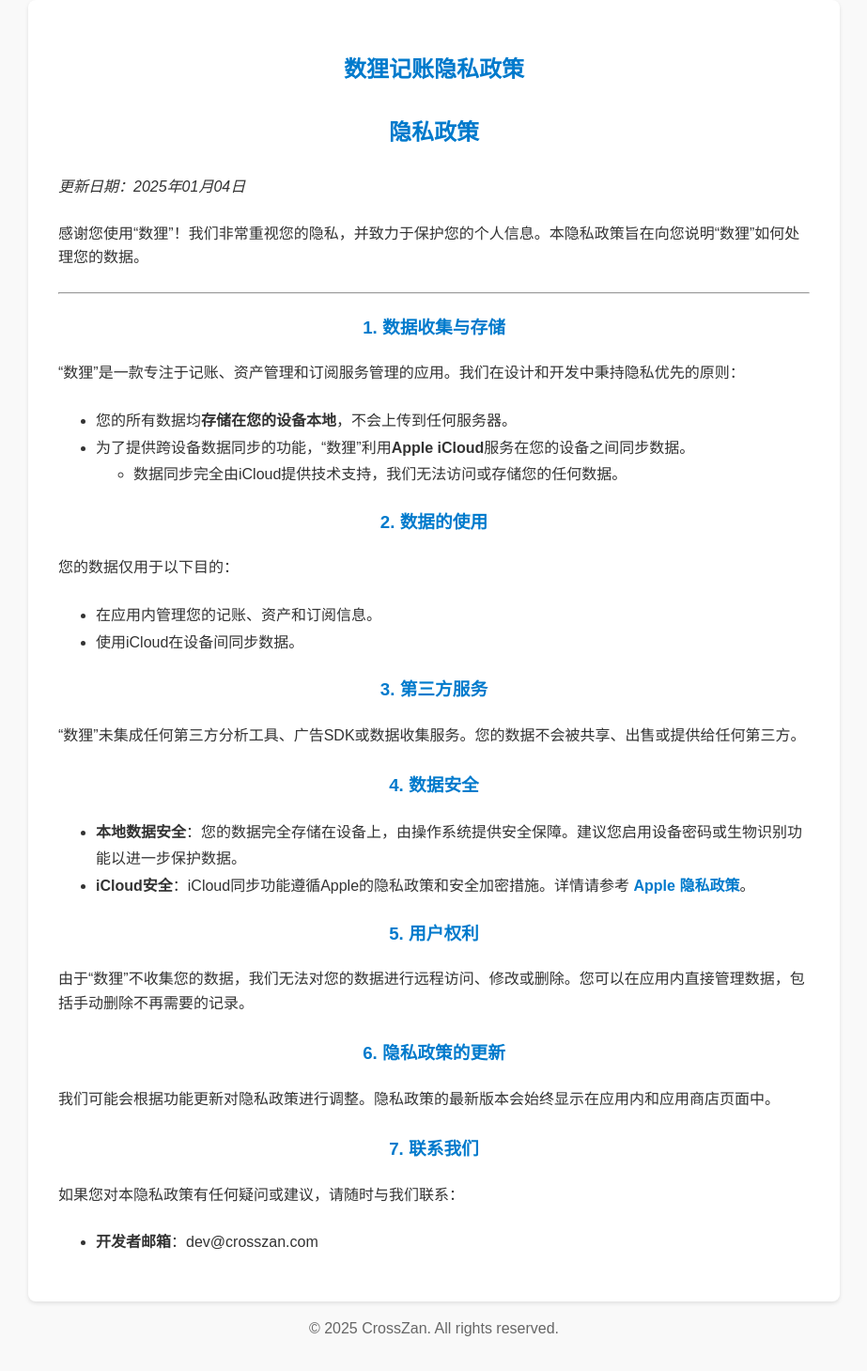
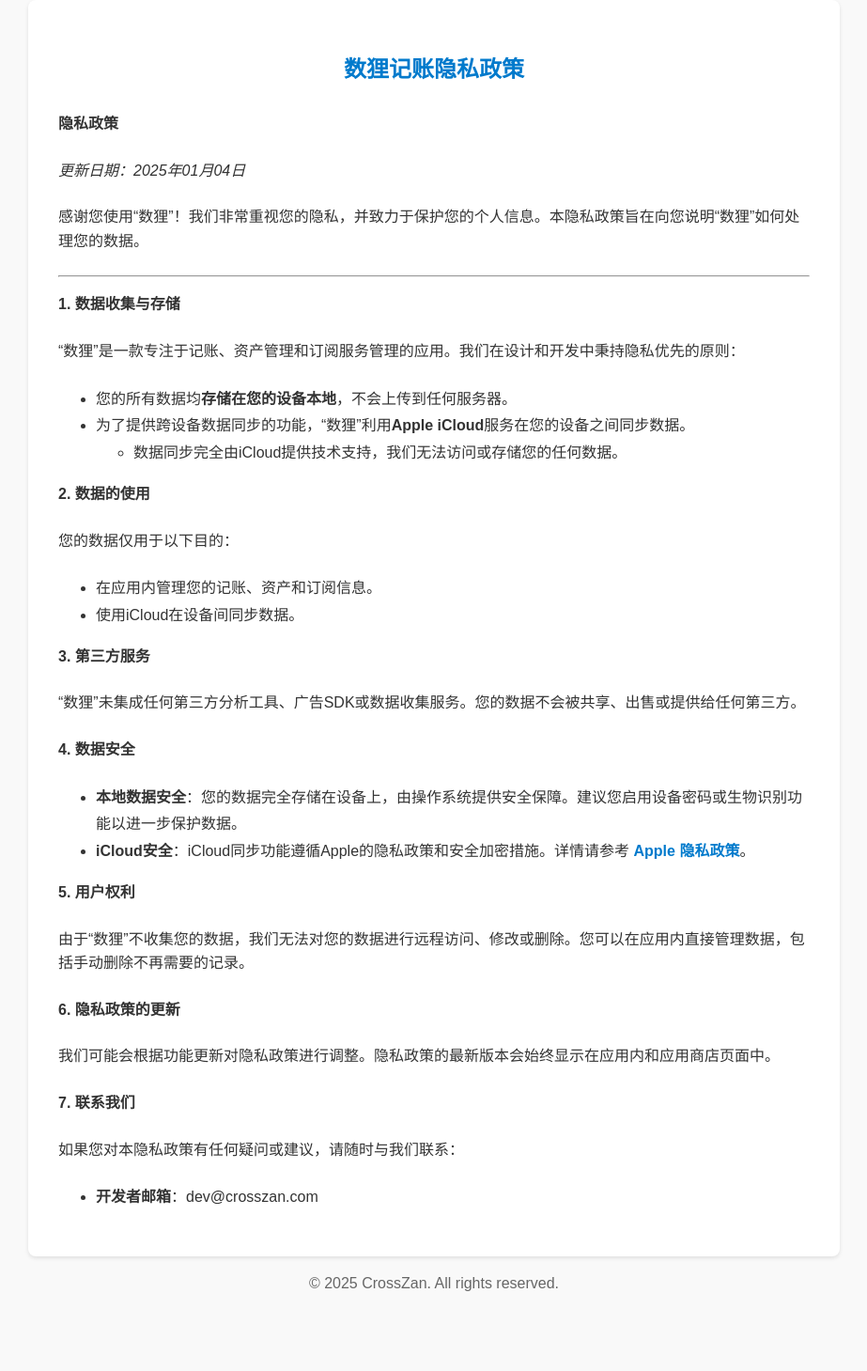
Before and after one commit to crosszan/app-legal-docs, a Jekyll site: the page built from shulijizhang.md, in a window 1280 px wide. Shown: the whole page at 94% size, without its empty margins (178-1101 px from the left). Built offline with Jekyll 4.4.1, drawn with Linux system fonts in a browser that asks for light colours; after the commit the page ends 1411 px from its top, so only the background shows below that.

```diff
--- a/shulijizhang.md
+++ b/shulijizhang.md
@@ -6,7 +6,7 @@ language: zh
 
 # 数狸记账隐私政策
 
-## **隐私政策**
+**隐私政策**
 
 *更新日期：2025年01月04日*
 
@@ -14,7 +14,7 @@ language: zh
 
 ---
 
-### **1. 数据收集与存储**
+**1. 数据收集与存储**
 
 “数狸”是一款专注于记账、资产管理和订阅服务管理的应用。我们在设计和开发中秉持隐私优先的原则：
 
@@ -22,31 +22,31 @@ language: zh
 - 为了提供跨设备数据同步的功能，“数狸”利用**Apple iCloud**服务在您的设备之间同步数据。
     - 数据同步完全由iCloud提供技术支持，我们无法访问或存储您的任何数据。
 
-### **2. 数据的使用**
+**2. 数据的使用**
 
 您的数据仅用于以下目的：
 
 - 在应用内管理您的记账、资产和订阅信息。
 - 使用iCloud在设备间同步数据。
 
-### **3. 第三方服务**
+**3. 第三方服务**
 
 “数狸”未集成任何第三方分析工具、广告SDK或数据收集服务。您的数据不会被共享、出售或提供给任何第三方。
 
-### **4. 数据安全**
+**4. 数据安全**
 
 - **本地数据安全**：您的数据完全存储在设备上，由操作系统提供安全保障。建议您启用设备密码或生物识别功能以进一步保护数据。
 - **iCloud安全**：iCloud同步功能遵循Apple的隐私政策和安全加密措施。详情请参考 [Apple 隐私政策](https://www.apple.com/legal/privacy/zh/)。
 
-### **5. 用户权利**
+**5. 用户权利**
 
 由于“数狸”不收集您的数据，我们无法对您的数据进行远程访问、修改或删除。您可以在应用内直接管理数据，包括手动删除不再需要的记录。
 
-### **6. 隐私政策的更新**
+**6. 隐私政策的更新**
 
 我们可能会根据功能更新对隐私政策进行调整。隐私政策的最新版本会始终显示在应用内和应用商店页面中。
 
-### **7. 联系我们**
+**7. 联系我们**
 
 如果您对本隐私政策有任何疑问或建议，请随时与我们联系：
 
```
